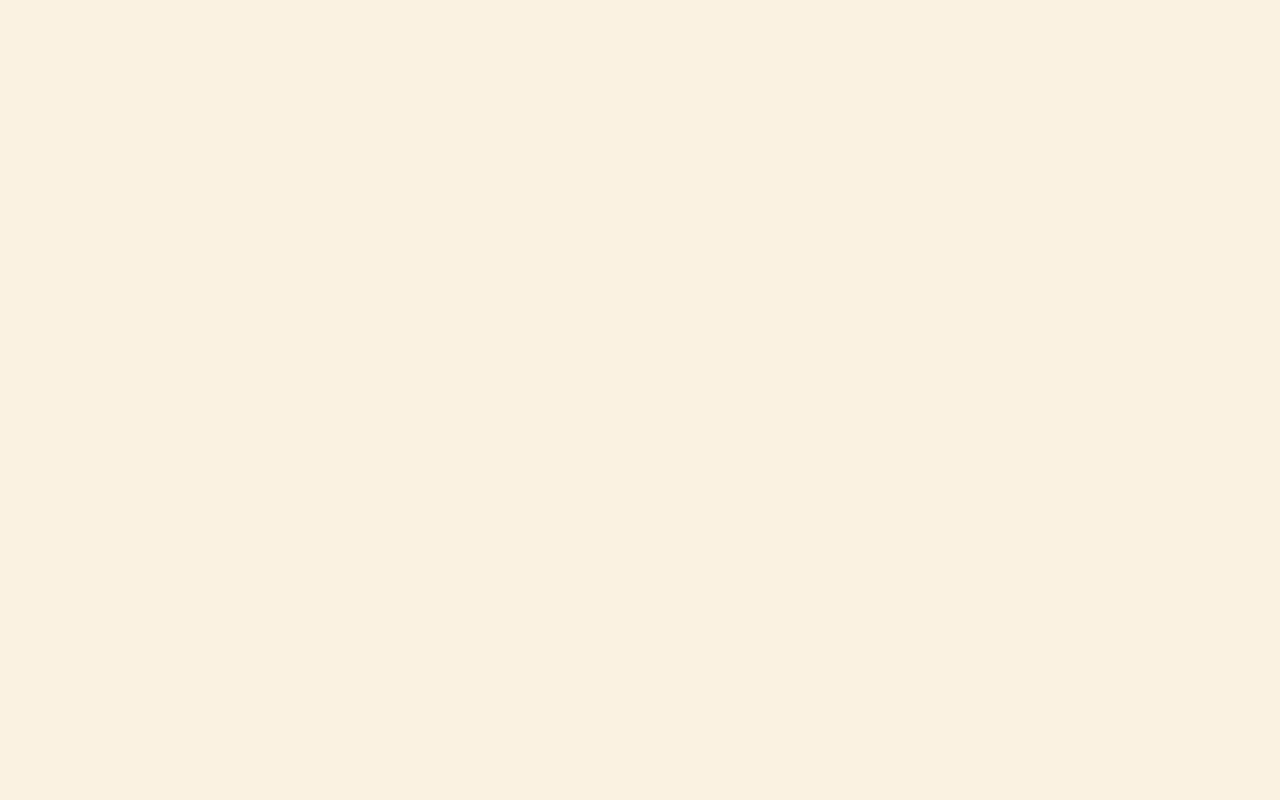
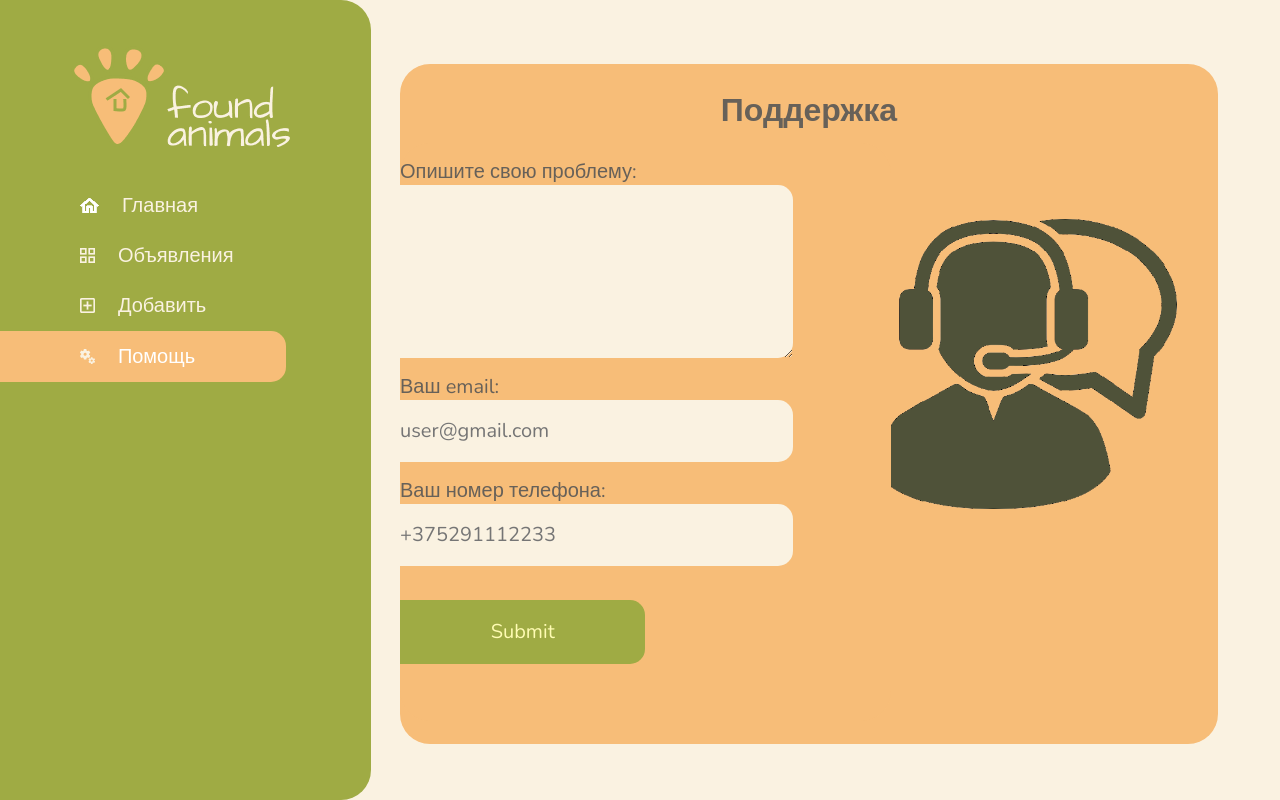
Before and after one commit to zyurinbogdan/find-pets, a React app: page /help in a window 1280 px wide. Before the commit this address had no page. Built offline with nearby package versions, Linux system fonts and the light colour scheme; some packages are replaced by stand-ins of ours.

Commit message:
added helpPage

```diff
--- a/src/components/addAnnouncement/index.js
+++ b/src/components/addAnnouncement/index.js
@@ -6,6 +6,8 @@ import styles from './index.module.css'
 import vectorUser from '../../assets/img/VectorUser.png';
 import vectorPhone from '../../assets/img/VectorPhone.png';
 import VectorUploadImg from '../../assets/img/VectorUploadImg1.png';
+import kindOfAnimals from '../../assets/img/kindOfAnimals.png'
+import breed from '../../assets/img/breed.png'
 import { MapForAnnouncement } from "../MapForAnnouncement";
 import { useSelector } from "react-redux";
 import { selectCoordinates } from "../../redux/slices/coordinatesSlice";
@@ -17,11 +19,11 @@ export const AddAnnouncement = () => {
     const [mapIsShown, setMapIsShown] = useState(false);
     const {coordinates} = useSelector(selectCoordinates);
     const [previewImg, setPreviewImg] = useState(VectorUploadImg);
-    const onSubmit = async data => {
+    const onSubmit = data => {
         const announcementRef = ref(db, 'announcement/');
         const file = data.file[0];
         const reader = new FileReader();
-        reader.readAsDataURL(file)
+        reader.readAsDataURL(file);
         reader.onloadend = () => {
             push(announcementRef, {
                 name: data.name,
@@ -31,7 +33,7 @@ export const AddAnnouncement = () => {
                 breed: data.breed,
                 image: reader.result,
             });
-        }
+        };
     };
     const showMap = () => {
         setMapIsShown(true);
@@ -49,7 +51,6 @@ export const AddAnnouncement = () => {
     };
     return (
         <form onSubmit={handleSubmit(onSubmit)} >
-            <figure></figure>
             <div className={styles.input}>
                 <img src={vectorUser}></img>
                 <input type='text'{...register("name")} placeholder="Ваше имя"/>
@@ -67,10 +68,16 @@ export const AddAnnouncement = () => {
                     {...register("coords")}
                 />
             </div>
-            <input className={errors.kind ? styles.inputBreedErr : styles.inputBreed} type='text' {...register("kind", {required: true})} placeholder="Вид"/>
-            <input className={styles.inputBreed} type='text' {...register("breed")} placeholder="Порода"/>
+            <div className={errors.kind ? styles.inputErr : styles.input}>
+                <img src={kindOfAnimals} alt='kind'></img>
+                <input  type='text' {...register("kind", {required: true})} placeholder="Вид"/>
+            </div>
+            <div className={styles.input}>
+                <img src={breed} alt='kind'></img>
+                <input type='text' {...register("breed")} placeholder="Порода"/>
+            </div>
             <input className={styles.submit} type="submit"/>
-            <label htmlFor="uploadImg" className={styles.uploadImgLabel} ><img src={previewImg}/></label>
+            <label htmlFor="uploadImg" className={errors.file ? styles.uploadImgLabelErr : styles.uploadImgLabel} ><img src={previewImg}/></label>
             <input type='file' {...register('file', {required: true})} id='uploadImg'className={styles.uploadImgInput} onChange={preview}></input>
             {mapIsShown ? <><MapForAnnouncement/> <button className={styles.btnConfirm} onClick={hideMap}> Подтвердить </button> </> : null}
         </form>
--- a/src/components/addAnnouncement/index.module.css
+++ b/src/components/addAnnouncement/index.module.css
@@ -76,20 +76,6 @@ input {
     font-size: 20px;
     outline: none;
 }
-.inputBreedErr {
-    display: flex;
-    padding-left: 14%;
-    width: 50%;
-    height: 10.74%;
-    border-radius: 15px 0 0 15px;
-    margin-top: 3%;
-    background-color: #FAF2E1;
-    color: #5F6629;
-    border: 2px solid red;
-    font-family: 'Nunito', sans-serif;
-    font-size: 20px;
-    outline: none;
-}
 
 .submit {
     margin-top: 3%;
@@ -129,6 +115,23 @@ input {
 }
 
 .uploadImgLabel > img {
+    width: 100%;
+    height: 100%;
+    cursor: pointer;
+}
+
+.uploadImgLabelErr {
+    position: absolute;
+    left: 17%;
+    top: 45%;
+    transform: translate(-30%, -50%);
+    background-color: #FAF2E1;
+    width: 40%;
+    height: 40%;
+    border: 2px solid red;
+}
+
+.uploadImgLabelErr > img {
     width: 100%;
     height: 100%;
     cursor: pointer;
--- /dev/null
+++ b/src/components/helpComponent/index.js
@@ -0,0 +1,42 @@
+import React from "react";
+import styles from "./index.module.css";
+import { useForm } from "react-hook-form";
+import { ref, push } from "firebase/database";
+import { db } from "../../utils/base";
+import support from '../../assets/img/support.png'
+
+export const HelpComponent = () => {
+  const {
+    register,
+    formState: { errors },
+    handleSubmit,
+  } = useForm();
+  const onSubmit = (data) => {
+    const announcementRef = ref(db, "support/");
+    push(announcementRef, {
+      message: data.message,
+      email: data.email,
+      phone: data.phone,
+    });
+    alert("Форма отправлена");
+  };
+  return (
+    <div className={styles.wrapper}>
+      <img src={support}/>
+      <h1>Поддержка</h1>
+      <form onSubmit={handleSubmit(onSubmit)}>
+        <p>Опишите свою проблему:</p>
+        <textarea {...register("message", { required: true })}></textarea>
+        <p>Ваш email:</p>
+        <input
+          type="text"
+          {...register("email", { required: true })}
+          placeholder="user@gmail.com"
+        />
+        <p>Ваш номер телефона:</p>
+        <input type="text" {...register("phone")} placeholder="+375291112233" />
+        <input className={styles.submit} type="submit" />
+      </form>
+    </div>
+  );
+};
--- /dev/null
+++ b/src/components/helpComponent/index.module.css
@@ -0,0 +1,73 @@
+*,
+*::after,
+*::before {
+    margin: 0;
+    padding: 0;
+    border: 0;
+    box-sizing: border-box;
+}
+
+.wrapper {
+    position: absolute;
+    left: 31.25%;
+    top: 8%;
+    width: 63.89%;
+    height: 85%;
+    display: flex;
+    flex-direction: column;
+    background-color: #F7BD78;
+    border-radius: 30px;
+}
+
+.wrapper > h1 {
+    align-self: center;
+    font-family: 'Nunito', sans-serif;
+    color: #555555e2;
+    margin-top: 3%;
+}
+
+.wrapper > form {
+    margin-top: 3%;
+    width: 60%;
+    left: 0;
+    display: flex;
+    align-items: start;
+
+}
+.wrapper > form > input, .wrapper > form > textarea {
+    width: 80%;
+    height: 10.74%;
+    border-radius: 0 15px 15px 0;
+    background-color: #FAF2E1;
+}
+
+.wrapper > form > p {
+    margin-top: 3%;
+    font-size: 20px;
+    font-family: 'Nunito', sans-serif;
+    color: #555555e2;
+}
+
+.wrapper > form > textarea {
+    height: 30%;
+}
+
+.wrapper > form > .submit {
+    margin-top: 7%;
+    width: 50%;
+    height: 11%;
+    border-radius: 0 15px 15px 0;
+    background-color: #9FAB44;
+    color: #FFFCB4;
+    font-family: 'Nunito', sans-serif;
+    font-size: 20px;
+    cursor: pointer;
+}
+
+.wrapper > img {
+    position: absolute;
+    width: 300px;
+    height: 300px;
+    right: 5%;
+    top: 22%;
+}
--- a/src/index.js
+++ b/src/index.js
@@ -6,6 +6,7 @@ import { BrowserRouter, Route, Routes } from "react-router-dom";
 import { MainMenu } from "./components/mainMenu";
 import { Announcements } from "./pages/announcements";
 import { AddAnnouncementPage } from "./pages/addAnnouncementPage";
+import { HelpPage } from "./pages/help";
 import { store } from "./redux";
 import { Provider } from "react-redux";
 
@@ -18,6 +19,7 @@ root.render(
           <Route path="/" element={<MainPage />} />
           <Route path="announcements" element={<Announcements />} />
           <Route path="addannouncement" element={<AddAnnouncementPage />} />
+          <Route path="help" element={<HelpPage />} />
         </Route>
       </Routes>
     </BrowserRouter>
--- a/src/pages/addAnnouncementPage.js
+++ b/src/pages/addAnnouncementPage.js
@@ -1,7 +1,5 @@
 import React from "react";
 import { AddAnnouncement } from "../components/addAnnouncement";
-import { Search } from "../components/search";
-import { Filter } from "../components/filter"
 
 export const AddAnnouncementPage = () => {
   return (
--- a/src/pages/help.js
+++ b/src/pages/help.js
@@ -0,0 +1,6 @@
+import React from "react";
+import { HelpComponent } from "../components/helpComponent";
+
+export const HelpPage = () => {
+    return <HelpComponent/>;
+}
```
Also changed, not shown: src/assets/img/breed.png (added), src/assets/img/depositphotos_606470442-stock-photo-fantasy-fairy-tale-background-with.jpg (deleted), src/assets/img/kindOfAnimals.png (added), src/assets/img/support.png (added).
